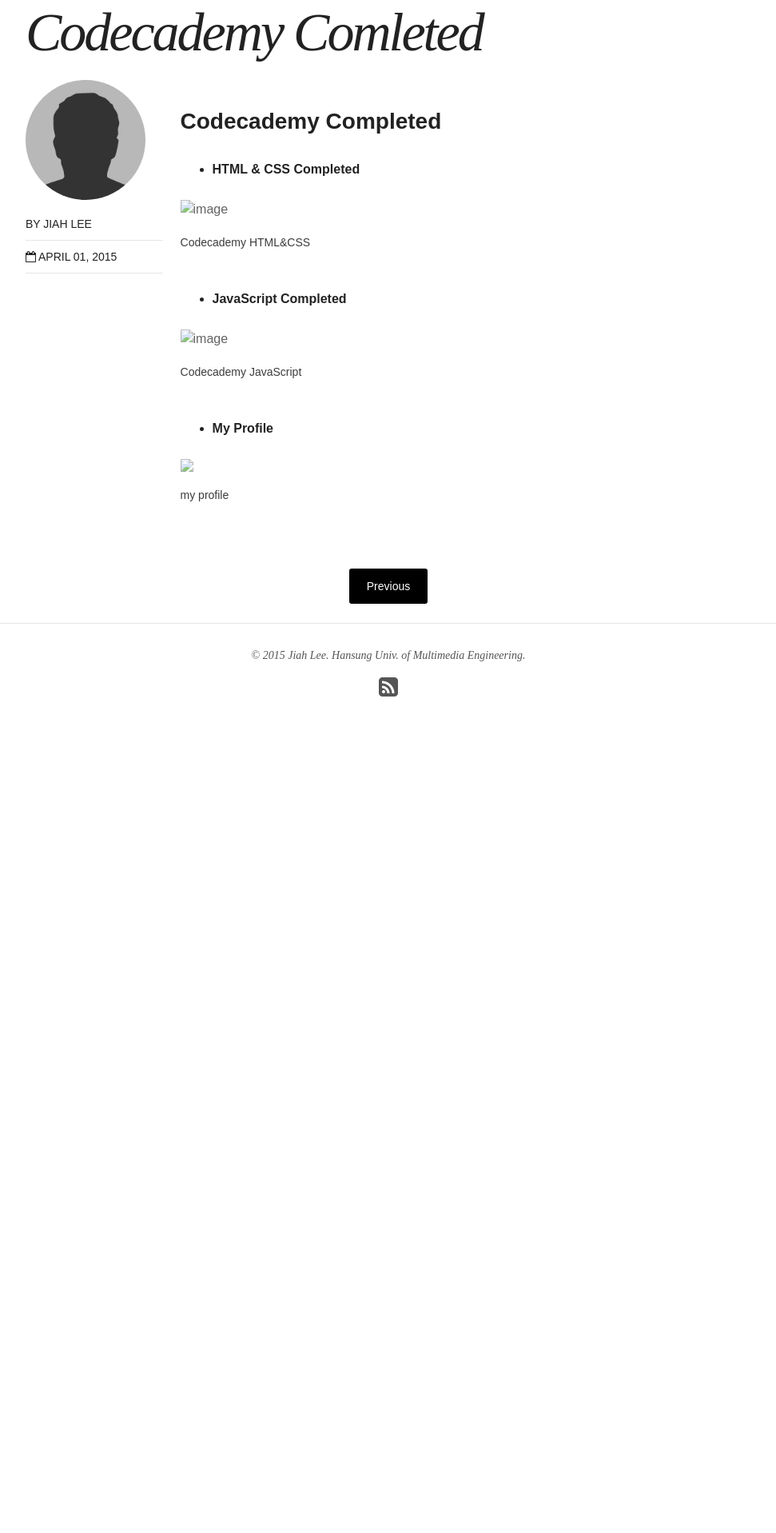
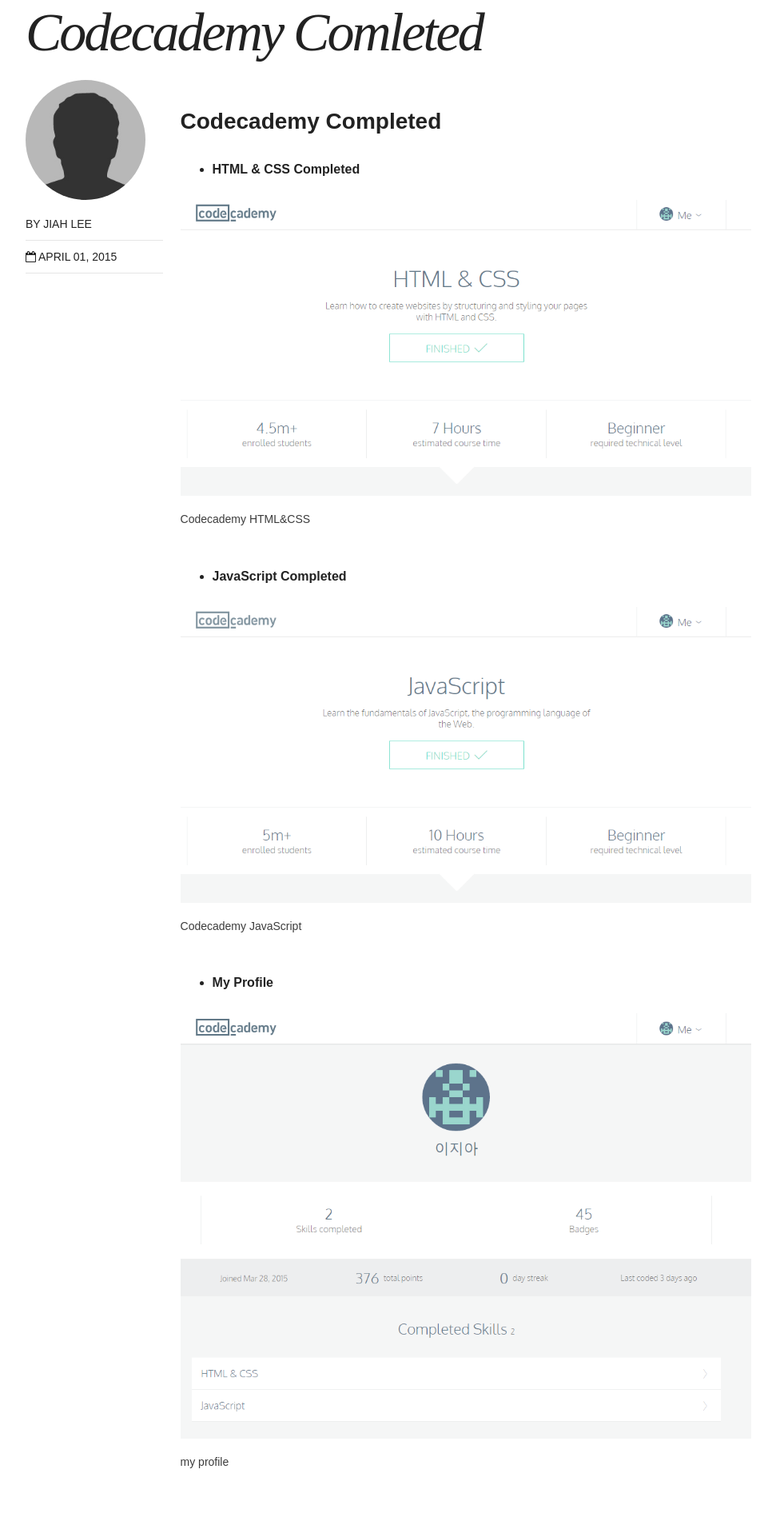
Before and after one commit to lake1218/lake1218.github.io, a Jekyll site: the page built from _posts/blog/2015-04-01-codecademy.md, in a window 1280 px wide. Shown: the part 495-2412 px from the top of the page at 80% size, without its empty margins (154-1125 px from the left). Built offline with Jekyll 4.4.1, drawn with Linux system fonts in a browser that asks for light colours; nearby versions of some CDN libraries; before the commit the page ends 1466 px from its top, so only the background shows below that.

Commit message:
m-post_codecademy

```diff
--- a/_posts/blog/2015-04-01-codecademy.md
+++ b/_posts/blog/2015-04-01-codecademy.md
@@ -14,7 +14,7 @@
 
 - **HTML & CSS Completed**
 <figure>
-	<a href="/_posts/post_img/codecademy_htmlcss.PNG"><img src="/_posts/post_img/codecademy_htmlcss.PNG" alt="image"></a>
+	<a href="/images/post_img/codecademy_htmlcss.png"><img src="/images/post_img/codecademy_htmlcss.png" alt="image"></a>
 	<figcaption>Codecademy HTML&CSS</figcaption>
 </figure>
 
@@ -24,7 +24,7 @@
 
 - **JavaScript Completed**
 <figure>
-	<a href="/_posts/post_img/codecademy_javascript.PNG"><img src="/_posts/post_img/codecademy_javascript.PNG" alt="image"></a>
+	<a href="/images/post_img/codecademy_javascript.png"><img src="/images/post_img/codecademy_javascript.png" alt="image"></a>
 	<figcaption>Codecademy JavaScript</figcaption>
 </figure>
 
@@ -34,7 +34,7 @@
 
 - **My Profile**
 <figure>
-	<a href="/_posts/post_img/codecademy_profile.PNG"><img src="/_posts/post_img/codecademy_profile.PNG"></a>
+	<a href="/images/post_img/codecademy_profile.png"><img src="/images/post_img/codecademy_profile.png"></a>
 	<figcaption>my profile</figcaption>
 </figure>
 
```
Also changed, not shown: images/post_img/codecademy_1.png (renamed from _posts/post_img/codecademy_1.png), images/post_img/codecademy_2.png (renamed from _posts/post_img/codecademy_2.png), images/post_img/codecademy_3.png (renamed from _posts/post_img/codecademy_3.png), images/post_img/codecademy_htmlcss.png (renamed from _posts/post_img/codecademy_htmlcss.png), images/post_img/codecademy_javascript.png (renamed from _posts/post_img/codecademy_javascript.png), images/post_img/codecademy_php.png (renamed from _posts/post_img/codecademy_php.png), images/post_img/codecademy_profile.png (renamed from _posts/post_img/codecademy_profile.png), images/post_img/codecademy_python.png (renamed from _posts/post_img/codecademy_python.png), images/post_img/codecademy_ruby.png (renamed from _posts/post_img/codecademy_ruby.png), 2 other files.
